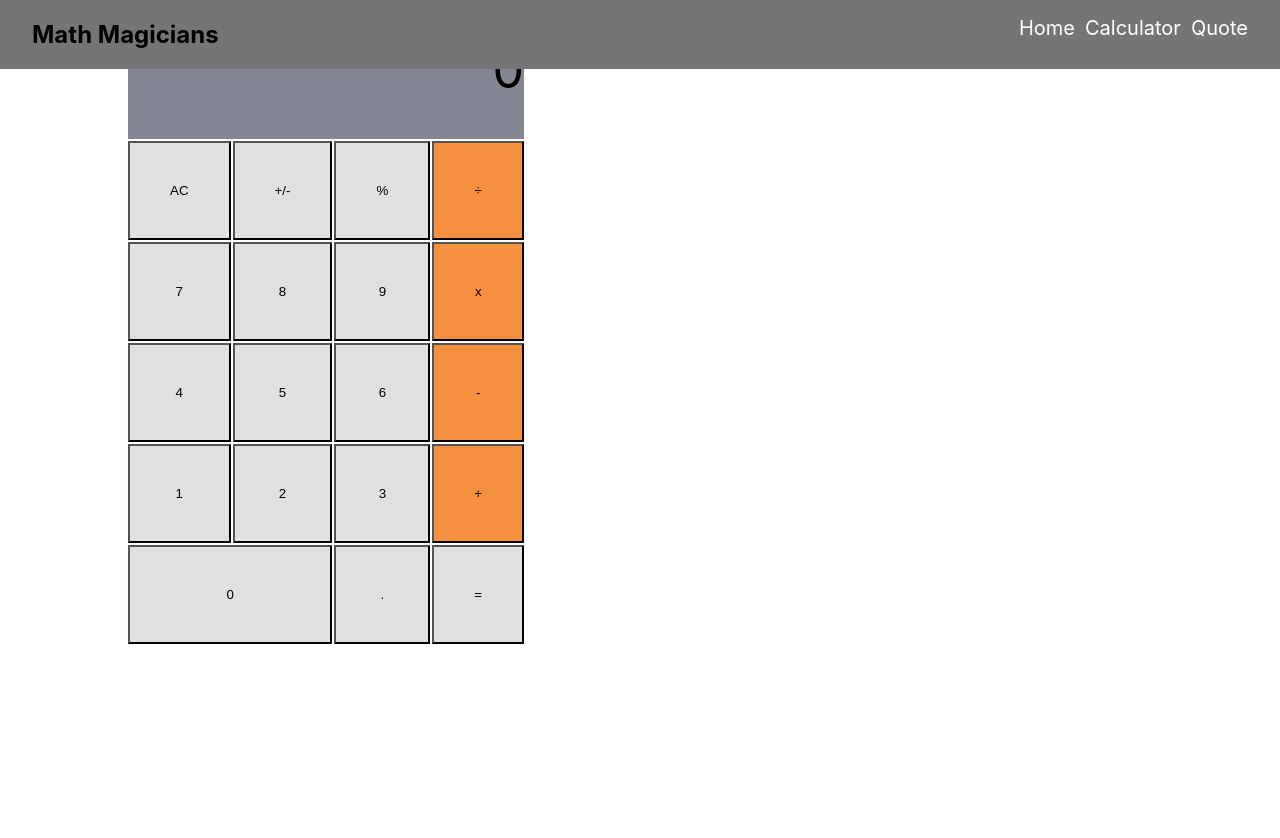
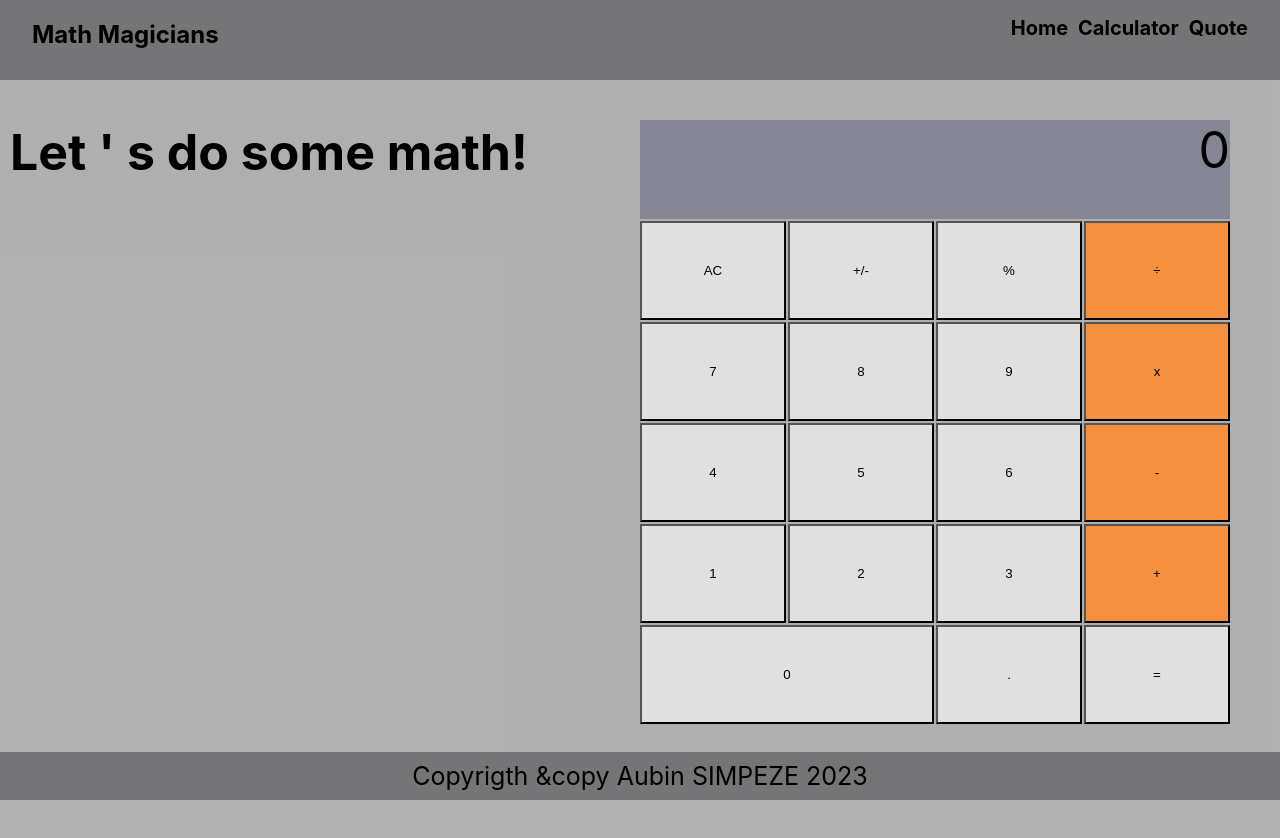
Before and after one commit to aubinleyoung/math-magicians, a React (Create React App) app: page /calculator in a window 1280 px wide. Shown: the top 838 px of the page. Before the commit the page ends 800 px from the top, so only its background shows below. Built offline with nearby package versions, Linux system fonts and the light colour scheme.

Commit message:
Add Styles to the app

```diff
--- a/src/App.css
+++ b/src/App.css
@@ -1,44 +1,199 @@
-
-.App {
-  display: flex;
-  flex-direction: column;
-  align-items: center;
-  justify-content: center;
-  background: rgb(85, 85, 85);
-  height: 100vh;
+.wrapper {
+  padding: 80px 10px;
+  background: rgba(85, 85, 85, 0.466);
+  height: 60vh;
+  padding-bottom: 20rem;
 }
 
-.wrapper {
-  display: flex;
-  align-items: center;
-  justify-content: center;
-  width: 50%;
-}
-.nav{
+.nav {
   position: fixed;
-  top:0;
+  top: 0;
   left: 0;
   right: 0;
   padding: 0 2rem;
-  background:rgb(117, 117, 119);
+  background: rgb(117, 117, 119);
   display: flex;
   justify-content: space-between;
+  height: 5rem;
 }
-.nav ul{
+
+.footer {
+  position: fixed;
+  bottom: 0;
+  left: 0;
+  right: 0;
+  padding: 0 2rem;
+  background: rgb(117, 117, 119);
+  display: flex;
+  justify-content: center;
+  align-items: center;
+  height: 3rem;
+}
+
+.nav ul {
   display: flex;
   justify-content: space-between;
   list-style: none;
-  gap:10px;
+  gap: 10px;
+}
 
-}
-.nav a{
-  color: white;
+.nav a {
+  color: black;
   text-decoration: none;
   font-size: 20px;
+  font-weight: bold;
 }
-.nav a:hover{
-background: #5555;
+
+.nav a:hover {
+  background: #5555;
 }
-.active{
+
+.active {
   background-color: red;
 }
+
+/* For calculator */
+.btn_wrapper {
+  display: grid;
+  grid-template-columns: repeat(4, 1fr);
+  grid-template-rows: repeat(6, 1fr);
+  width: 50%;
+  gap: 2px;
+  padding: 0;
+}
+
+.calculator-page {
+  display: flex;
+}
+
+.do-math {
+  width: 50%;
+}
+
+.display {
+  grid-column: 1/5;
+  text-align: right;
+  font-size: 50px;
+  background: #858694;
+  cursor: pointer;
+}
+
+.ac {
+  grid-column: 1/2;
+  background-color: #e0e0e0;
+}
+
+.one {
+  grid-column: 2/3;
+  background-color: #e0e0e0;
+}
+
+.two {
+  grid-column: 3/4;
+  background-color: #e0e0e0;
+}
+
+.tree {
+  grid-column: 4/5;
+  background-color: #f5913e;
+}
+
+.four {
+  grid-column: 1/2;
+  background-color: #e0e0e0;
+}
+
+.five {
+  grid-column: 2/3;
+  background-color: #e0e0e0;
+}
+
+.six {
+  grid-column: 3/4;
+  background-color: #e0e0e0;
+}
+
+.seven {
+  grid-column: 4/5;
+  background-color: #f5913e;
+}
+
+.eigth {
+  grid-column: 1/2;
+  background-color: #e0e0e0;
+}
+
+.nine {
+  grid-column: 2/3;
+  background-color: #e0e0e0;
+}
+
+.ten {
+  grid-column: 3/4;
+  background-color: #e0e0e0;
+}
+
+.eleven {
+  grid-column: 4/5;
+  background-color: #f5913e;
+}
+
+.twelve {
+  grid-column: 1/2;
+  background-color: #e0e0e0;
+}
+
+.thirteen {
+  grid-column: 2/3;
+  background-color: #e0e0e0;
+}
+
+.fourteen {
+  grid-column: 3/4;
+  background-color: #e0e0e0;
+}
+
+.fifteen {
+  grid-column: 4/5;
+  background-color: #f5913e;
+}
+
+.seventeen {
+  grid-column: 1/3;
+  background-color: #e0e0e0;
+}
+
+.eighteen {
+  grid-column: 3/4;
+  background-color: #e0e0e0;
+}
+
+.nineteen {
+  grid-column: 4/5;
+  background-color: #e0e0e0;
+}
+
+.btn {
+  text-align: center;
+  padding: 40px;
+  cursor: pointer;
+}
+
+.quote-page {
+  display: flex;
+  flex-direction: column;
+  justify-content: center;
+  align-items: center;
+}
+
+p {
+  font-size: 25px;
+}
+
+.home-page {
+  padding: 0 20px;
+}
+
+h1 {
+  font-size: 50px;
+}
--- a/src/App.js
+++ b/src/App.js
@@ -7,6 +7,8 @@ import Navbar from './components/Navbar';
 import Home from './components/Home';
 import Calculator from './components/Calculator';
 import Quote from './components/Quote';
+
+import Footer from './components/Footer';
 
 function App() {
   return (
@@ -20,6 +22,7 @@ function App() {
           <Route path="/quote" element={<Quote />} />
 
         </Routes>
+        <Footer />
       </div>
 
     </>
--- a/src/components/Calculator.jsx
+++ b/src/components/Calculator.jsx
@@ -1,5 +1,5 @@
 import React, { useState } from 'react';
-import './calculator.css';
+import '../App.css';
 import calculate from '../logic/Calculate';
 
 const Calculator = () => {
@@ -11,6 +11,10 @@ const Calculator = () => {
   };
   const { total, operation, next } = state;
   return (
+    <section className="calculator-page">
+      <div className="do-math">
+        <h1>Let &apos; s do some math!</h1>
+      </div>
       <div className="btn_wrapper btn">
         <div className="display">
           {total}
@@ -37,6 +41,8 @@ const Calculator = () => {
         <button type="button" className="eighteen btn" onClick={operateEvents}>.</button>
         <button type="button" className="nineteen btn" onClick={operateEvents}>=</button>
       </div>
+    </section>
+
   );
 };
 
--- /dev/null
+++ b/src/components/Footer.jsx
@@ -0,0 +1,11 @@
+import '../App.css';
+
+export default function Footer() {
+  return (
+
+    <div className="footer">
+      <p>Copyrigth &copy Aubin SIMPEZE 2023</p>
+    </div>
+
+  );
+}
--- a/src/components/Home.jsx
+++ b/src/components/Home.jsx
@@ -1,8 +1,19 @@
+import '../App.css';
+
 export default function Home() {
   return (
-    <div>
-      <h1>Home</h1>
-      <p>Magie </p>
+    <div className="home-page">
+      <h1>Welcome to our page!</h1>
+      <p>
+        Lorem, ipsum dolor sit amet consectetur adipisicing elit.
+        Sit ipsam quis ipsa repellat natus incidunt exercitationem nobis quo labore aspernatur.
+        Consectetur voluptatibus consequatur veniam eaque deserunt, similique magnam libero dolorem!
+      </p>
+      <p>
+        Lorem, ipsum dolor sit amet consectetur adipisicing elit.
+        Sit ipsam quis ipsa repellat natus incidunt exercitationem nobis quo labore aspernatur.
+        Consectetur voluptatibus consequatur veniam eaque deserunt, similique magnam libero dolorem!
+      </p>
     </div>
   );
 }
--- a/src/components/Quote.jsx
+++ b/src/components/Quote.jsx
@@ -1,8 +1,11 @@
 export default function Quote() {
   return (
-    <div>
-      <h1>Quote</h1>
-      <p>Dans ce Game Lolo to koti </p>
+    <div className="quote-page">
+
+      <p>
+        Mathematics is not about numbers, equations, computations,
+        or algorithmes: it is about understanding. -William Paul Thurston
+      </p>
     </div>
   );
 }
--- a/src/components/calculator.css
+++ /dev/null
@@ -1,118 +0,0 @@
-.btn_wrapper {
-  display: grid;
-  grid-template-columns: repeat(4, 1fr);
-  grid-template-rows: repeat(6, 1fr);
-  width: 60%;
-  gap: 2px;
-  padding: 0;
-  margin: auto;
-}
-
-.display {
-  grid-column: 1/5;
-  text-align: right;
-  font-size: 50px;
-  background: #858694;
-  cursor: pointer;
-}
-
-.ac {
-  grid-column: 1/2;
-  background-color: #e0e0e0;
-}
-
-.one {
-  grid-column: 2/3;
-  background-color: #e0e0e0;
-}
-
-.two {
-  grid-column: 3/4;
-  background-color: #e0e0e0;
-}
-
-.tree {
-  grid-column: 4/5;
-  background-color: #f5913e;
-}
-
-.four {
-  grid-column: 1/2;
-  background-color: #e0e0e0;
-}
-
-.five {
-  grid-column: 2/3;
-  background-color: #e0e0e0;
-}
-
-.six {
-  grid-column: 3/4;
-  background-color: #e0e0e0;
-}
-
-.seven {
-  grid-column: 4/5;
-  background-color: #f5913e;
-}
-
-.eigth {
-  grid-column: 1/2;
-  background-color: #e0e0e0;
-}
-
-.nine {
-  grid-column: 2/3;
-  background-color: #e0e0e0;
-}
-
-.ten {
-  grid-column: 3/4;
-  background-color: #e0e0e0;
-}
-
-.eleven {
-  grid-column: 4/5;
-  background-color: #f5913e;
-}
-
-.twelve {
-  grid-column: 1/2;
-  background-color: #e0e0e0;
-}
-
-.thirteen {
-  grid-column: 2/3;
-  background-color: #e0e0e0;
-}
-
-.fourteen {
-  grid-column: 3/4;
-  background-color: #e0e0e0;
-}
-
-.fifteen {
-  grid-column: 4/5;
-  background-color: #f5913e;
-}
-
-.seventeen {
-  grid-column: 1/3;
-  background-color: #e0e0e0;
-}
-
-.eighteen {
-  grid-column: 3/4;
-  background-color: #e0e0e0;
-}
-
-.nineteen {
-  grid-column: 4/5;
-  background-color: #e0e0e0;
-}
-
-.btn {
-  text-align: center;
-  padding: 40px;
-  cursor: pointer;
-}
```
Also changed, not shown: 1 other file (tests, documents, lock files or other folders). Lines whose indentation alone changed are shown as unchanged.
